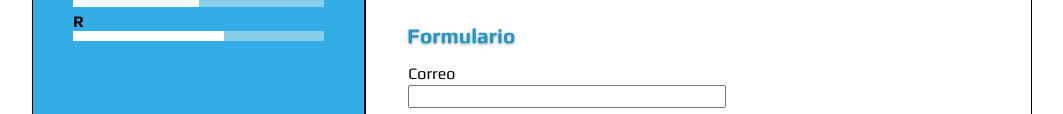
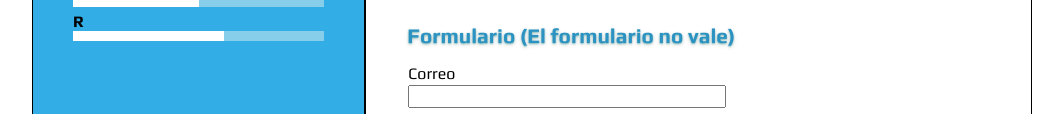
Before and after one commit to adairaxe/ABRIGO-DAWM, a plain HTML site: page Proyecto1/cv.html in a window 1280 px wide. Shown: the part 1165-1279 px from the top of the page, without its empty margins (108-1171 px from the left). Drawn offline with Linux system fonts and the light colour scheme.

Commit message:
Finalizado a menos que en estos dias se me ocurra algo más

```diff
--- a/Proyecto1/cv.html
+++ b/Proyecto1/cv.html
@@ -201,7 +201,7 @@
                     </div>
 
                     <div class="formulario">
-                        <h2>Formulario</h2>
+                        <h2>Formulario (El formulario no vale)</h2>
                         <form>
                             <label for="correoDestino">Correo</label>
                             <input type="email" id="formulario">
```
